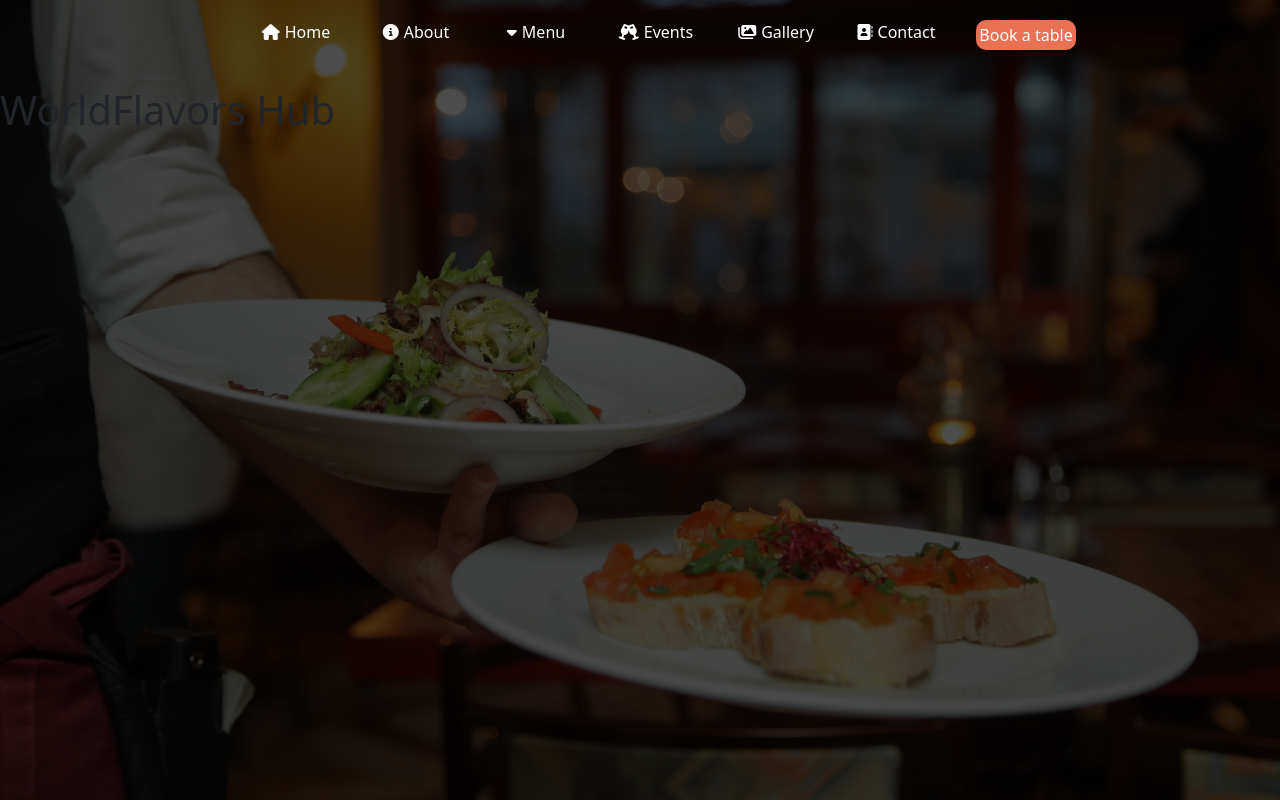
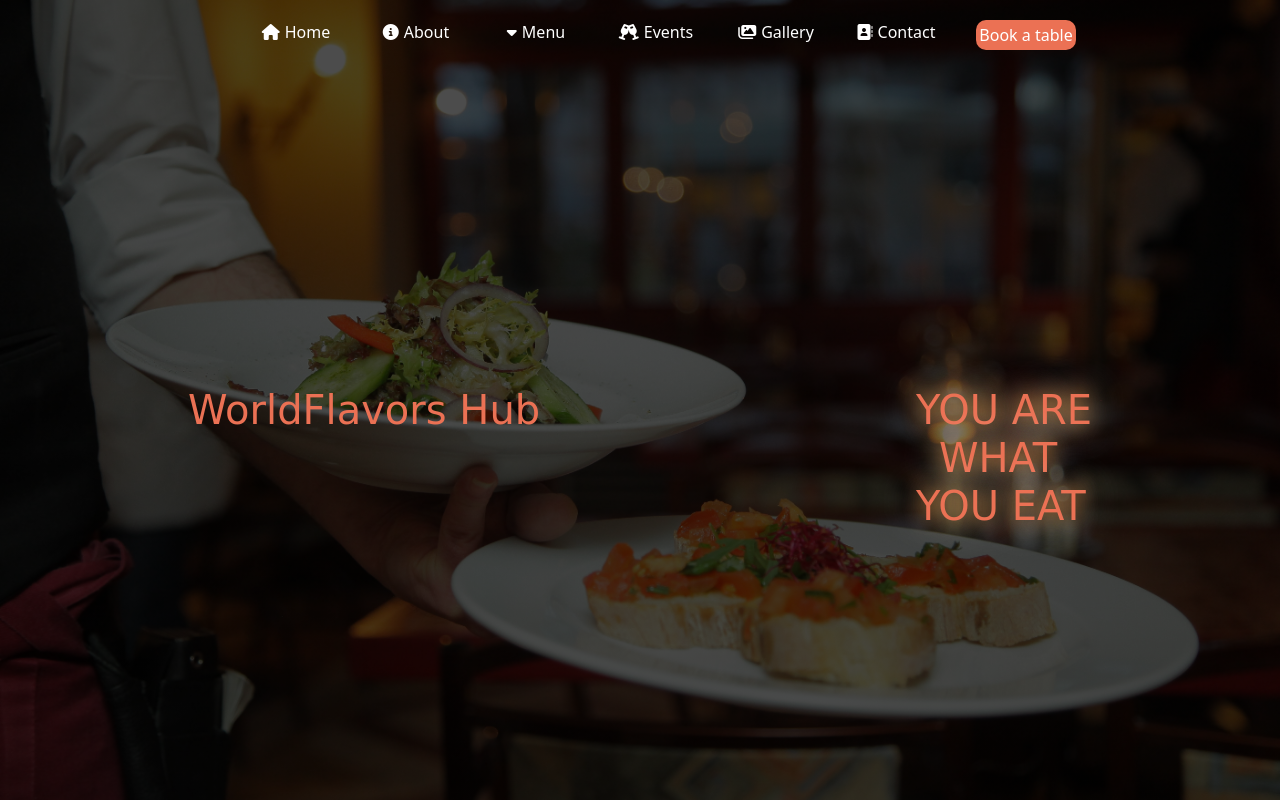
Before and after one commit to yusramohimi/projet, a plain HTML site: page homepage.html in a window 1280 px wide. Drawn offline with Linux system fonts and the light colour scheme.

Commit message:
3rd commit

```diff
--- a/homepage.html
+++ b/homepage.html
@@ -33,6 +33,7 @@
     </header>
     <div class="home-title">
         <h1><span>WorldFlavors</span> Hub</h1>
+        <h1 class="quote">YOU ARE <br><span class="what">WHAT</span> <br> YOU EAT</h1>
     </div>
 </body>
 </html>
--- a/style.css
+++ b/style.css
@@ -35,6 +35,7 @@
 
 .sub-menu{
     display: none;
+    padding-right: 50px;
 }
 .menu-bar ul li:hover .sub-menu{
     display: block;
@@ -47,15 +48,23 @@
 }
 
 .menu-bar ul li:hover .sub-menu ul li{
-    width: 150px;
+    width: 70px;
     padding: 10px;
 }
-/* .home-title{
+ .home-title{
     font-family: 'Dancing Script', cursive;
     color:EB7154;
-} */
+    display: flex;
+    justify-content: space-around;
+    margin-top: 300px;
+}
+.home-title .quote{
+    text-shadow: 0 0 20px #EF993D , 0 0 40px white;
 
-
+}
+.home-title .quote .what{
+    margin-left: 23px;
+}
 .book-button{
     height: 30px;
     width: 100px;
```
